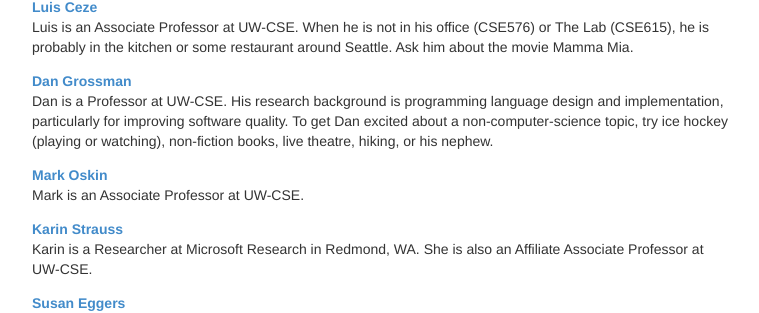
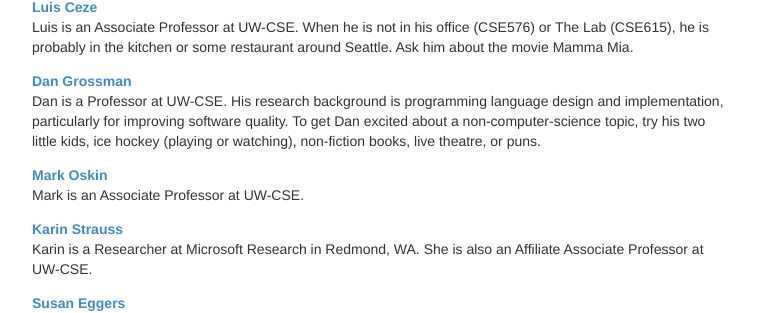
Before and after one commit to uwsampa/sampa-public, a Jekyll site: the page built from people.html, in a window 1280 px wide and 900 px high, scrolled down 345 px. Shown: the part 167-480 px from the top of the window, without its empty margins (258-1017 px from the left). Built offline with Jekyll 4.4.1, drawn with Linux system fonts in a browser that asks for light colours; Markdown is read by kramdown in place of the engine named in the settings.

Commit message:
Update people.yml

```diff
--- a/_data/people.yml
+++ b/_data/people.yml
@@ -15,8 +15,8 @@
         Dan is a Professor at UW-CSE. His research background is
         programming language design and implementation, particularly for
         improving software quality. To get Dan excited about a non-computer-science
-        topic, try ice hockey (playing or watching), non-fiction books, live
-        theatre, hiking, or his nephew.
+        topic, try his two little kids, ice hockey (playing or watching), non-fiction books, live
+        theatre, or puns.
 oskin:
     display_name: "Mark Oskin"
     webpage: "https://homes.cs.washington.edu/~oskin/"
```
